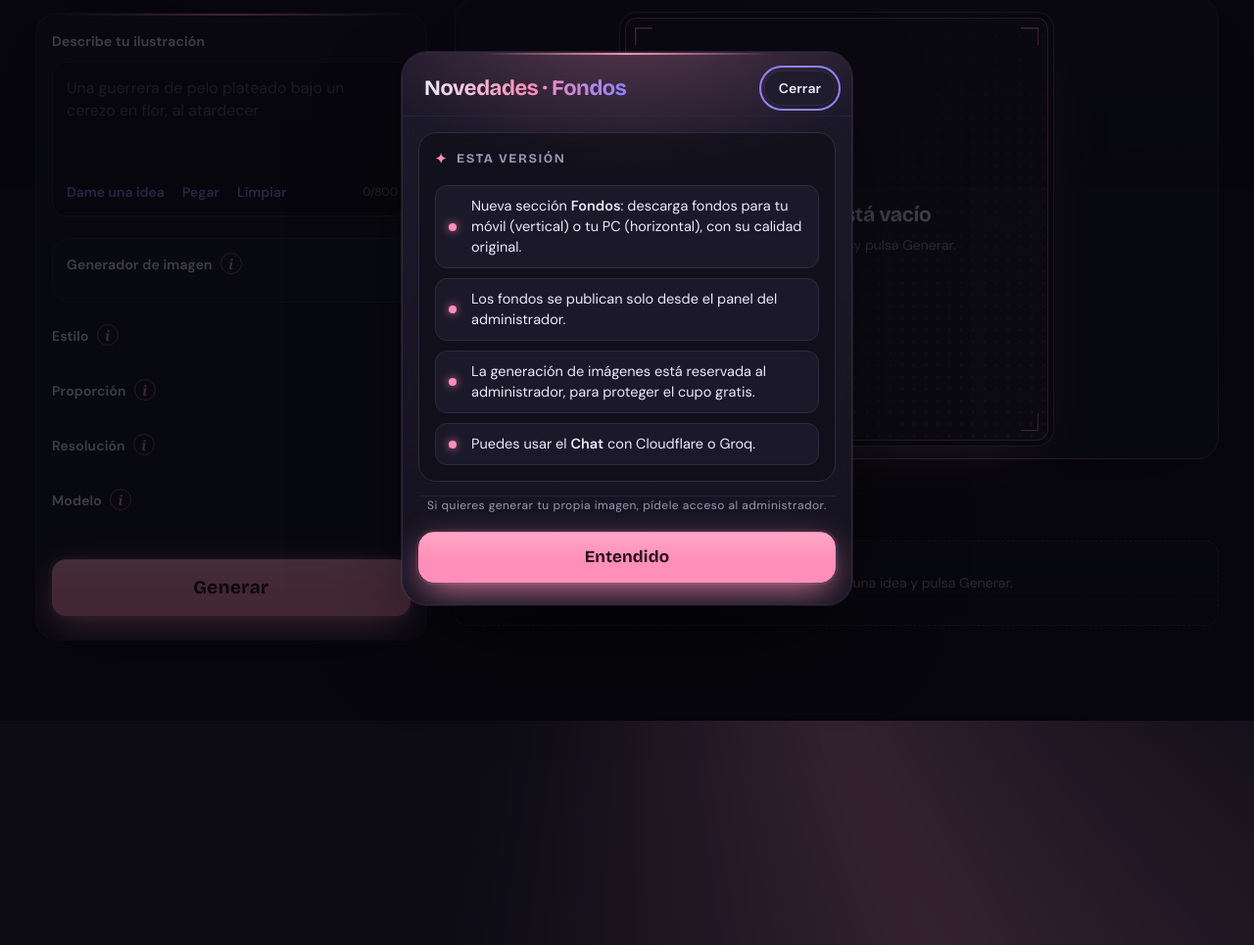
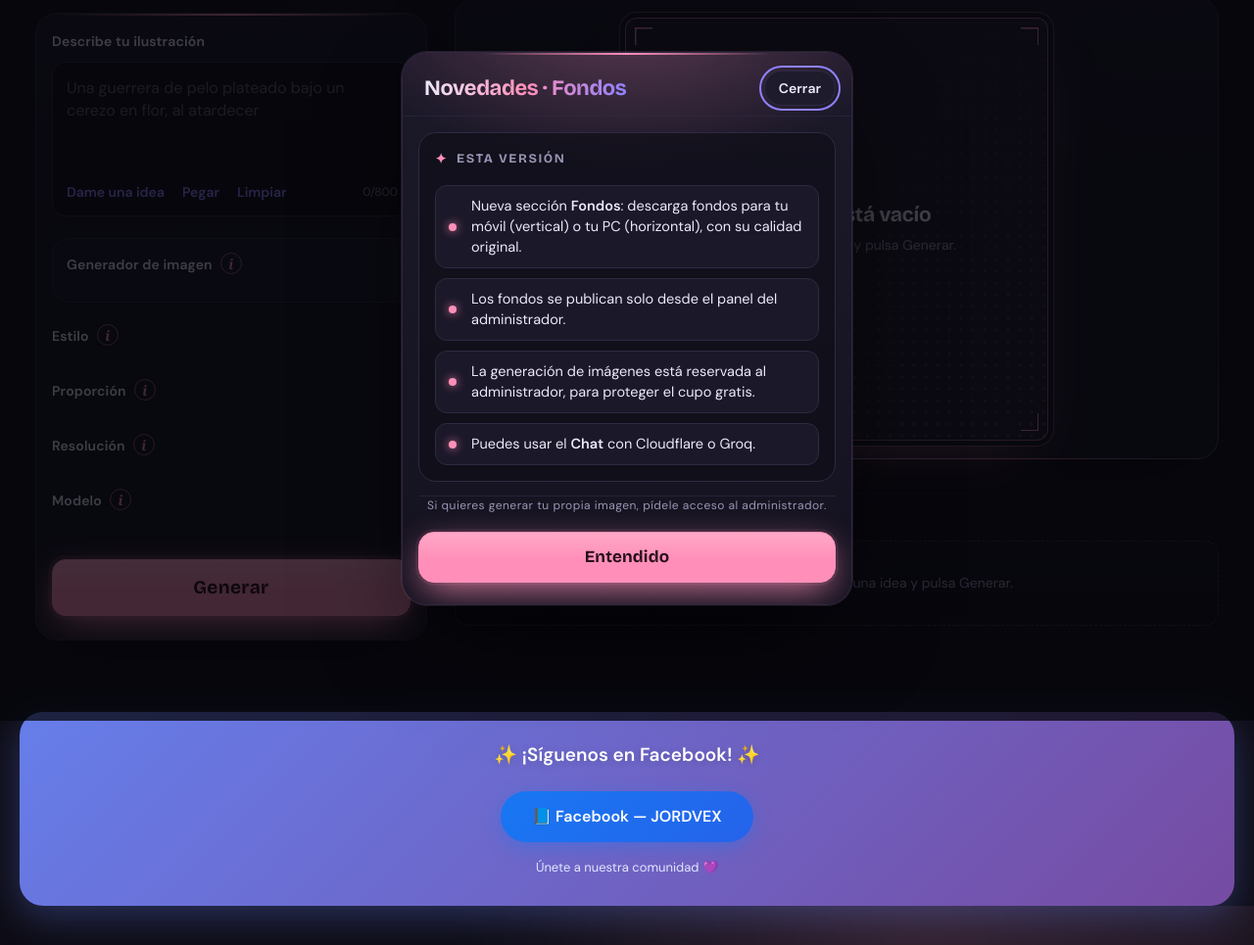
Before and after one commit to AndresAlexCars/sakuga-studio, a website with bundled scripts: page public/index.html in a window 1280 px wide. Shown: the part 64-1029 px from the top of the page at 98% size. Before the commit the page ends 800 px from the top, so only its background shows below. Built offline with nearby package versions, Linux system fonts and the light colour scheme; files whose address does not match are found by name.

Commit message:
Update index.html

```diff
--- a/public/index.html
+++ b/public/index.html
@@ -303,3 +303,48 @@
   </dialog>
 </body>
 </html>
+<!-- ==============================================
+     📘 REDES SOCIALES - JORDVEX
+     ============================================== -->
+
+<div style="
+  text-align: center;
+  margin: 40px 20px;
+  padding: 30px 20px;
+  background: linear-gradient(135deg, #667eea 0%, #764ba2 100%);
+  border-radius: 24px;
+  box-shadow: 0 10px 40px rgba(102, 126, 234, 0.35);
+">
+  <p style="
+    color: #ffffff;
+    font-size: 19px;
+    font-weight: 700;
+    margin: 0 0 22px 0;
+    text-shadow: 0 2px 8px rgba(0, 0, 0, 0.15);
+  ">✨ ¡Síguenos en Facebook! ✨</p>
+
+  <a href="https://www.facebook.com/share/1Ev5aAb2xb/" target="_blank" style="
+    display: inline-flex;
+    align-items: center;
+    justify-content: center;
+    gap: 10px;
+    background: linear-gradient(135deg, #1877f2 0%, #2563eb 100%);
+    color: #ffffff;
+    padding: 14px 32px;
+    border-radius: 50px;
+    text-decoration: none;
+    font-size: 16px;
+    font-weight: bold;
+    box-shadow: 0 5px 18px rgba(24, 119, 242, 0.4);
+    transition: transform 0.3s ease, box-shadow 0.3s ease;
+  " onmouseover="this.style.transform='scale(1.08)'; this.style.boxShadow='0 8px 25px rgba(24, 119, 242, 0.5)';"
+     onmouseout="this.style.transform='scale(1)'; this.style.boxShadow='0 5px 18px rgba(24, 119, 242, 0.4)';">
+    📘 Facebook — JORDVEX
+  </a>
+
+  <p style="
+    color: #e0e7ff;
+    font-size: 13px;
+    margin: 16px 0 0 0;
+  ">Únete a nuestra comunidad 💜</p>
+</div>
```
